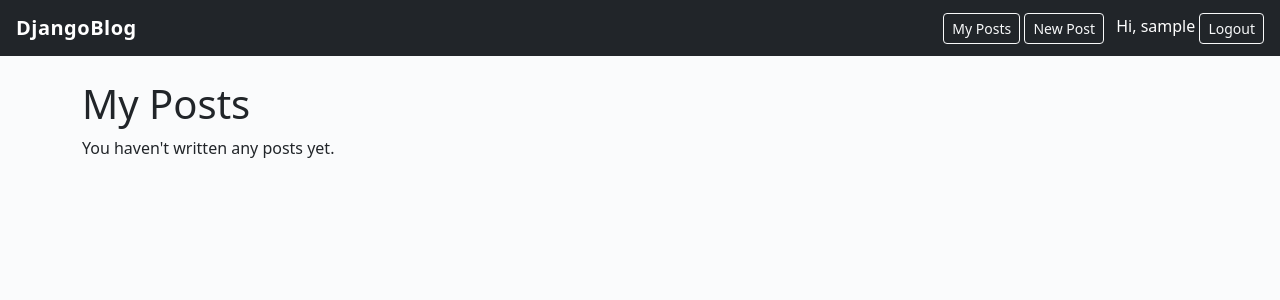
After one commit to delgernyamdeegii0416-art/djangoblog, a Django app: page /my-posts/ in a window 1280 px wide. The commit adds this page. Shown: the top 300 px of the page. Run offline with Django 5.2, Linux system fonts and the light colour scheme; the visitor is signed in with stand-in values (Sample User, id 1); data that the repository does not hold is empty.

Commit message:
Add author field

```diff
--- a/blog/models.py
+++ b/blog/models.py
@@ -1,6 +1,7 @@
 from django.db import models
 from django.utils.text import slugify
 from PIL import Image
+from django.conf import settings
 
 # Create your models here.
 
@@ -28,6 +29,7 @@ class Post(models.Model):
     updated_at = models.DateTimeField(auto_now=True)
     tags = models.ManyToManyField(Tag, blank=True, related_name="posts")
     category = models.ForeignKey(Category, on_delete=models.SET_NULL, null=True, blank=True, related_name="posts")
+    author = models.ForeignKey(settings.AUTH_USER_MODEL, on_delete=models.CASCADE, related_name="posts")
 
 
     def save(self, *args, **kwargs):
--- a/blog/templates/blog/base.html
+++ b/blog/templates/blog/base.html
@@ -13,6 +13,7 @@
 
     <div>
         {% if request.user.is_authenticated %}
+            <a class="btn btn-outline-light btn-sm" href="{% url 'my_posts' %}">My Posts</a>
             <a class="btn btn-outline-light btn-sm" href="{% url 'post_create' %}">New Post</a>
 
             <span class="text-white ms-2">Hi, {{ request.user.username }}</span>
--- /dev/null
+++ b/blog/templates/blog/my_posts.html
@@ -0,0 +1,25 @@
+{% extends "blog/base.html" %}
+{% block title %}My Posts{% endblock %}
+{% block content %}
+<h1>My Posts</h1>
+<div class="row">
+  {% for post in page_obj %}
+    <div class="col-md-4 mb-4">
+      <div class="card h-100">
+        {% if post.cover_image %}
+          <img src="{{ post.cover_image.url }}" class="card-img-top" alt="{{ post.title }}">
+        {% endif %}
+        <div class="card-body">
+          <h5 class="card-title">{{ post.title }} <span class="badge bg-secondary">{{ post.status }}</span></h5>
+          <p class="card-text">{{ post.content|truncatewords:20 }}</p>
+          <a href="{% url 'post_detail' post.slug %}" class="btn btn-primary btn-sm">View</a>
+          <a href="{% url 'post_edit' post.slug %}" class="btn btn-outline-secondary btn-sm">Edit</a>
+          <a href="{% url 'post_delete' post.slug %}" class="btn btn-outline-danger btn-sm">Delete</a>
+        </div>
+      </div>
+    </div>
+  {% empty %}
+    <p>You haven't written any posts yet.</p>
+  {% endfor %}
+</div>
+{% endblock %}
--- a/blog/templates/blog/post_detail.html
+++ b/blog/templates/blog/post_detail.html
@@ -9,6 +9,11 @@
   <img src="{{ post.cover_image.url }}" class="img-fluid rounded mb-3" alt="{{ post.title }}">
 {% endif %}
 <p>{{ post.content }}</p>
+{% if post.author == request.user %}
+  <a href="{% url 'post_edit' post.slug %}" class="btn btn-sm btn-outline-secondary">Edit</a>
+  <a href="{% url 'post_delete' post.slug %}" class="btn btn-sm btn-outline-danger">Delete</a>
+{% endif %}
+<p class="text-muted">By {{ post.author.username }} on {{ post.created_at|date:"M d, Y" }}</p>
 <nav>
     <a href="{% url 'home' %}" class="btn btn-secondary">All Posts</a>
 </nav>
--- a/blog/urls.py
+++ b/blog/urls.py
@@ -1,10 +1,13 @@
+
 from django.urls import path
 from .views import (
-    post_list, post_detail, PostCreateView, PostUpdateView, PostDeleteView, RegisterView, about, contact,
+    post_list, post_detail, MyPostsView, PostCreateView, PostUpdateView, PostDeleteView, RegisterView, about,
+    contact,
 )
 
 urlpatterns = [
     path("", post_list, name="home"),
+    path("my-posts/", MyPostsView.as_view(), name="my_posts"),
     path("register/", RegisterView.as_view(), name="register"),
     path("posts/new/", PostCreateView.as_view(), name="post_create"),
     path("posts/<slug:slug>/edit/", PostUpdateView.as_view(), name="post_edit"),
--- a/blog/views.py
+++ b/blog/views.py
@@ -2,12 +2,24 @@ from django.shortcuts import render
 from django.core.paginator import Paginator
 from .models import Post, Category
 from django.shortcuts import render, get_object_or_404
+from django.views.generic import ListView
 from django.views.generic.edit import CreateView, UpdateView, DeleteView
 from django.urls import reverse_lazy
 from .forms import PostForm
 from django.contrib.auth import login
 from django.views.generic.edit import CreateView
 from .forms import PostForm, RegisterForm
+from django.contrib.auth.mixins import LoginRequiredMixin, UserPassesTestMixin
+
+
+class PostDeleteView(LoginRequiredMixin, UserPassesTestMixin, DeleteView):
+    model = Post
+    template_name = "blog/post_confirm_delete.html"
+    login_url = "login"
+    success_url = reverse_lazy("home")
+
+    def test_func(self):
+        return self.get_object().author == self.request.user
 
 def post_detail(request, slug):
     post = get_object_or_404(Post, slug=slug, status="published")
@@ -68,3 +80,26 @@ class RegisterView(CreateView):
         response = super().form_valid(form)
         login(self.request, self.object)
         return response
+
+class PostUpdateView(LoginRequiredMixin, UserPassesTestMixin, UpdateView):
+    model = Post
+    form_class = PostForm
+    template_name = "blog/post_form.html"
+    login_url = "login"
+
+    def test_func(self):
+        return self.get_object().author == self.request.user
+
+    def get_success_url(self):
+        return reverse_lazy("post_detail", kwargs={"slug": self.object.slug})
+
+class MyPostsView(LoginRequiredMixin, ListView):
+    model = Post
+    template_name = "blog/my_posts.html"
+    paginate_by = 6
+    login_url = "login"
+
+    def get_queryset(self):
+        return Post.objects.filter(
+            author=self.request.user
+        ).order_by("-created_at")
```
Also changed, not shown: blog/migrations/0006_post_author.py (added).
